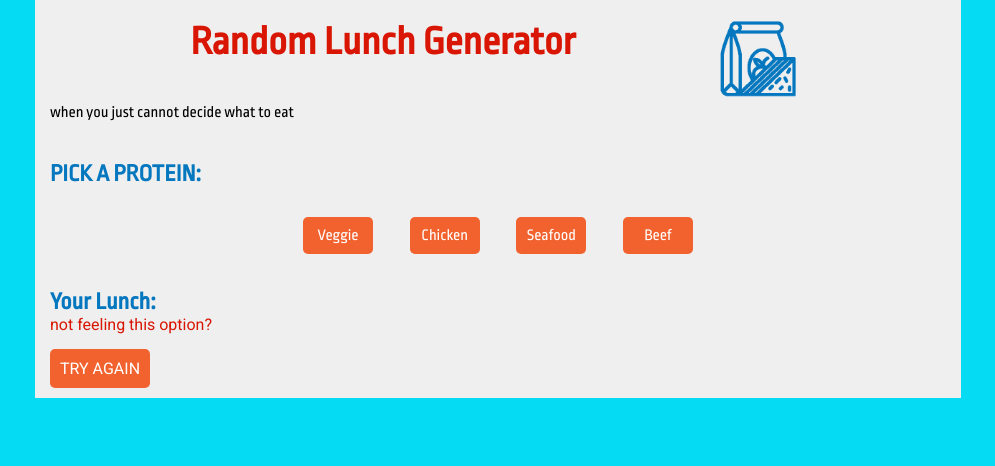
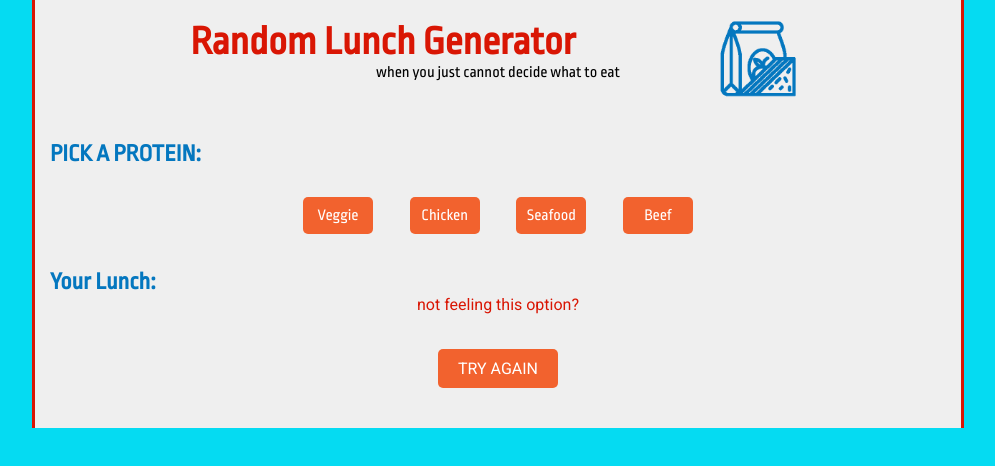
Before and after one commit to nariserrano13/p3-serrano-naraly, a website built with webpack: page index.html in a window 1280 px wide. Shown: the whole page, without its empty margins (142-1137 px from the left). Built offline with nearby package versions, Linux system fonts and the light colour scheme.

Commit message:
Clean up indexjs comments and add border style

```diff
--- a/src/index.js
+++ b/src/index.js
@@ -49,6 +49,7 @@ class App{
                         <img id="beefImg"></img>
                     </div>
                 </div>
+
                 <div>
                     <p>${footer.subtext}</p>
                 </div>
--- a/src/main.css
+++ b/src/main.css
@@ -17,6 +17,9 @@ body{
 	max-width: 900px;
 	width: 70%;
 	margin: auto;
+	border-style: solid;
+	border-color: #d91604;
+	border-width: 0px 3px;
 }
 header{
 	padding: 20px 15px;
@@ -37,8 +40,9 @@ h2{
 	justify-content: space-evenly;
 }
 img{
-	max-width: 65%;
+	max-width: 100%;
 	max-height: 300px;
+	border-radius: 7px;
 }
 main{
 	padding: 20px 15px 0px 15px;
@@ -73,6 +77,10 @@ footer div{
 	color: #d91604;
 	font-family: 'Roboto', sans-serif;
 	width: 70%;
+	margin: auto;
+	display: flex;
+	flex-direction: column;
+	align-items: center;
 }
 .food_container{
 	max-width: 500px;
@@ -90,9 +98,23 @@ footer a{
 	margin: 20px 0px;
 }
 .refresh{
-	margin-top: 25px;
+	margin-top: 15px;
+
 }
-@media (min-width: 650px){
+#refreshButton{
+	width: 100px;
+}
+@media (min-width:570px){
+	header p{
+		position: relative;
+		top: -40px;
+		text-align: center;
+	}
+	main {
+		padding: 0px 15px 0px 15px;
+	}
+}
+@media (min-width: 680px){
 	h1{
 		font-size: 2.5rem;
 	}
```
Also changed, not shown: dist/js/bundle.js.
